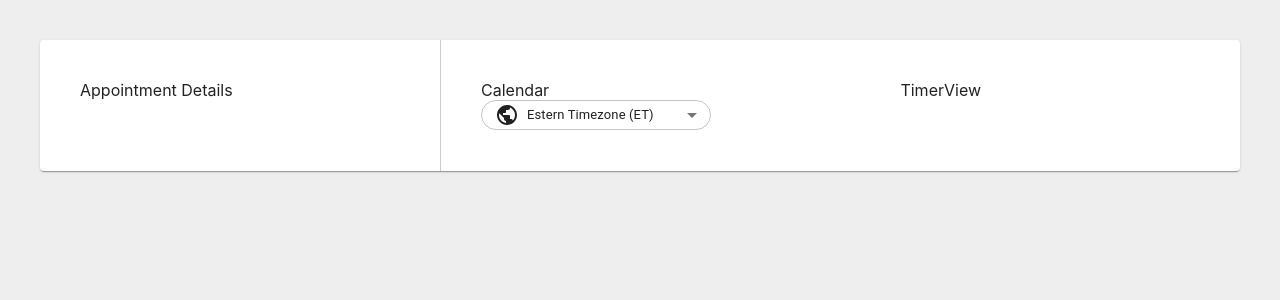
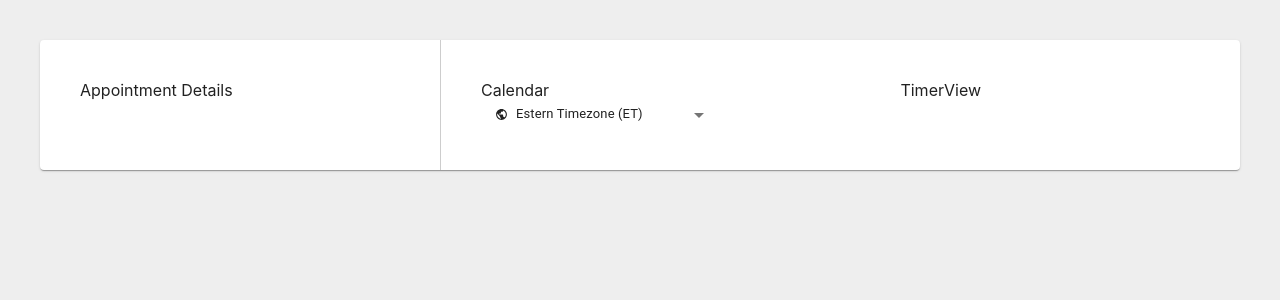
Before and after one commit to RoshniDhand1/MuiCalendly, a React (Create React App) app: page / in a window 1280 px wide. Shown: the top 300 px of the page. Built offline with nearby package versions, Linux system fonts and the light colour scheme.

Commit message:
Select styled

```diff
--- a/src/Components/SelectTimeZone/index.js
+++ b/src/Components/SelectTimeZone/index.js
@@ -20,21 +20,34 @@ const selectContainer = {
 
 const SelectTimeZone = (props) => {
     const classes = StyleSelectBox(props);
+
     return (
         <Select
             fullWidth
+            variant="standard"
+            disableUnderline
             className={classes.dropdownStyle}
             defaultValue="Estern Timezone (ET)"
             renderValue={(value) => {
                 return (
                     <Box sx={selectContainer}>
-                        <SvgIcon >
+                        <SvgIcon fontSize='15px' >
                             <PublicIcon/>
                         </SvgIcon>
                         {value}
                     </Box>
                 );
             }}
+            MenuProps={{
+                PaperProps: {
+                  sx: {
+
+                    '& .MuiMenuItem-root': {
+                      fontSize: 10,
+                    },
+                  },
+                },
+              }}
 
         >
             {
--- a/src/Themes/index.jsx
+++ b/src/Themes/index.jsx
@@ -7,13 +7,19 @@ const StyleSelectBox = makeStyles((theme )=> ({
     dropdownStyle:
     {
       borderRadius: "40px !important",
+      border: "0px solid rgba(0,0,0,0)",
+      paddingLeft :14,
       height: 30,
       fontSize :"13px !important",
       width:"230px !important",
       "&:hover ": {
         backgroundColor: "rgba(0,0,0,.1)"
-      }
+      },
+
     },
+
+
+
 
 }));
 
```
